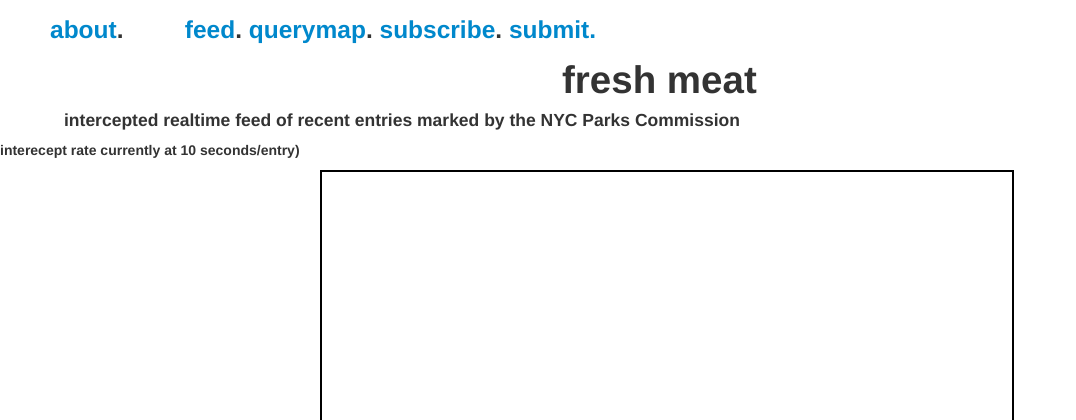
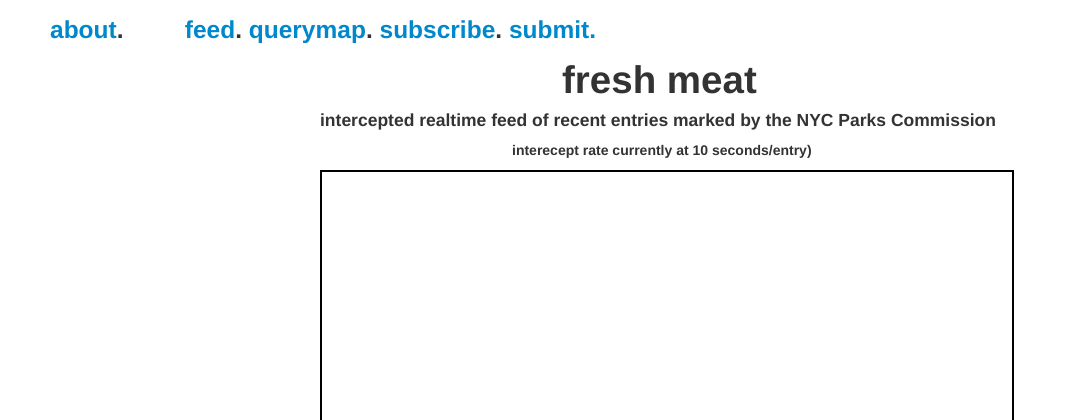
Before and after one commit to drshrey/freshmeat, a Flask app: page / in a window 1280 px wide; the page is wider, and only the part inside the window is pictured. Shown: the top 420 px of that part, without its empty margins (0-1076 px from the left). Run offline with Flask 2, Linux system fonts and the light colour scheme; parts of the project's set-up code (start-up, migrations or seed data) failed here and were passed over; some libraries are stand-ins or nearby versions.

Commit message:
asmdklasmdlsa

```diff
--- a/templates/index.html
+++ b/templates/index.html
@@ -68,8 +68,8 @@
 </head>
 <body>
     {% block body %}
-    <h4 style="position:relative; left:5%;"> intercepted realtime feed of recent entries marked by the NYC Parks Commission </h4>
-    <h5> interecept rate currently at 10 seconds/entry)</h5>
+    <h4 style="position:relative; left:25%;"> intercepted realtime feed of recent entries marked by the NYC Parks Commission </h4>
+    <h5 style="position:relative; left: 40%"> interecept rate currently at 10 seconds/entry)</h5>
     <div class="container-fluid" id="feed" ></div>
     {% endblock %}
 </body>
```
